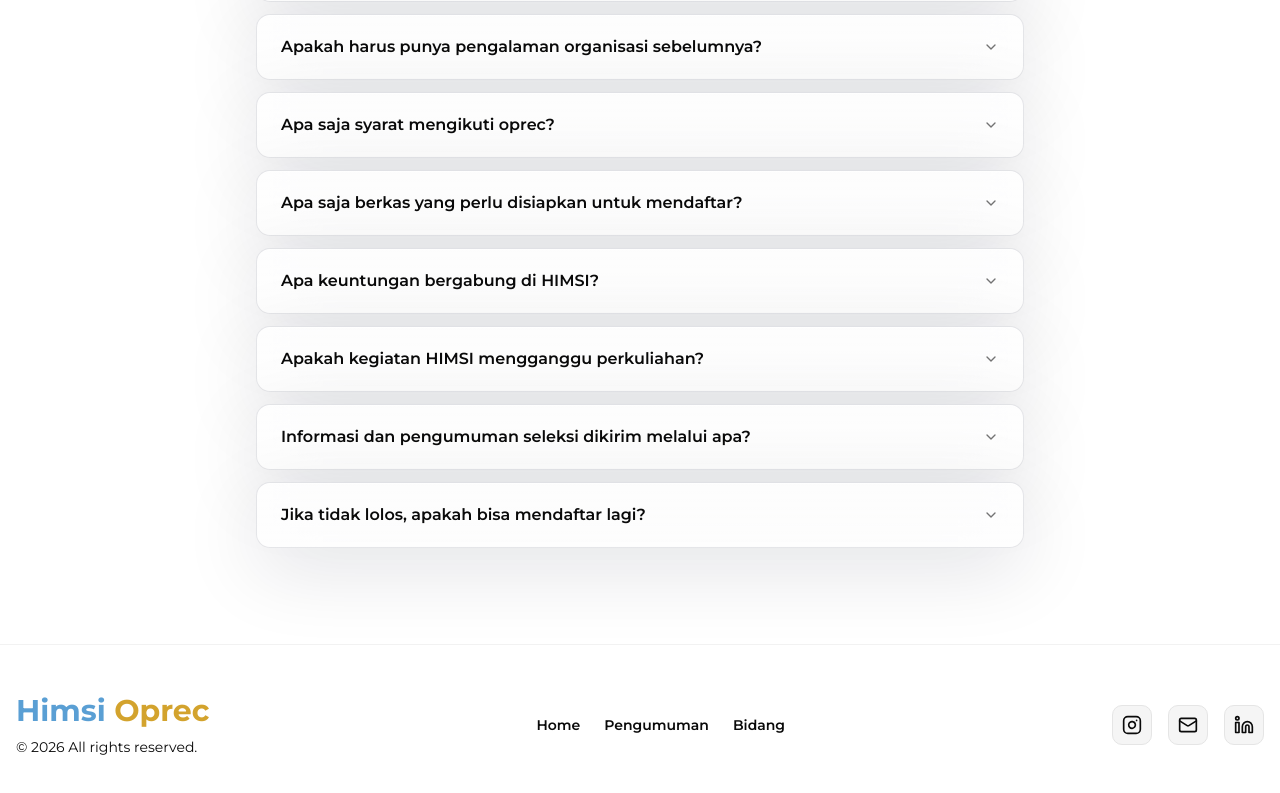
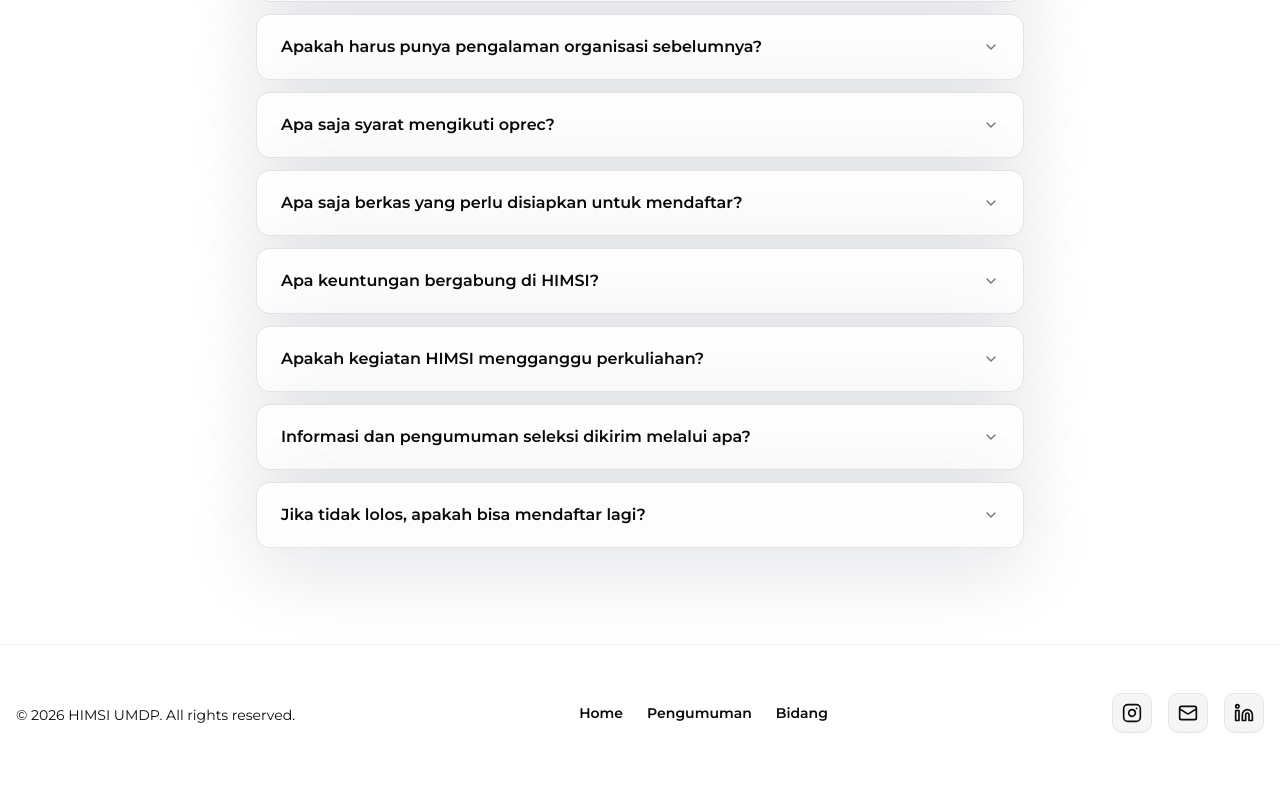
Before and after one commit to FaizZzhue/oprec-himsi, a React (Vite) app: page / in a window 1280 px wide. Shown: the part 4144-4937 px from the top of the page. Built offline with nearby package versions, Linux system fonts and the light colour scheme; no server answers.

Commit message:
refactor: footer

```diff
--- a/src/components/Footer.tsx
+++ b/src/components/Footer.tsx
@@ -6,12 +6,12 @@ const Footer = () => {
         <footer className="border-t border-border/50 py-12 px-4">
             <div className="container mx-auto flex flex-col gap-6 md:flex-row md:items-center md:justify-between">
                 <div className="shrink-0 text-center md:text-left">
-                    <h2 className="text-3xl md:text-3xl font-bold text-center mb-2 text-[#5a9fd4]">
+                    {/* <h2 className="text-3xl md:text-3xl font-bold text-center mb-2 text-[#5a9fd4]">
                         Himsi
                         <span className="text-[#d3a32d]"> Oprec</span>
-                    </h2>
+                    </h2> */}
                     <p className="text-sm text-foreground mt-1">
-                        © 2026 All rights reserved.
+                        © 2026 HIMSI UMDP. All rights reserved.
                     </p>
                 </div>
 
```
